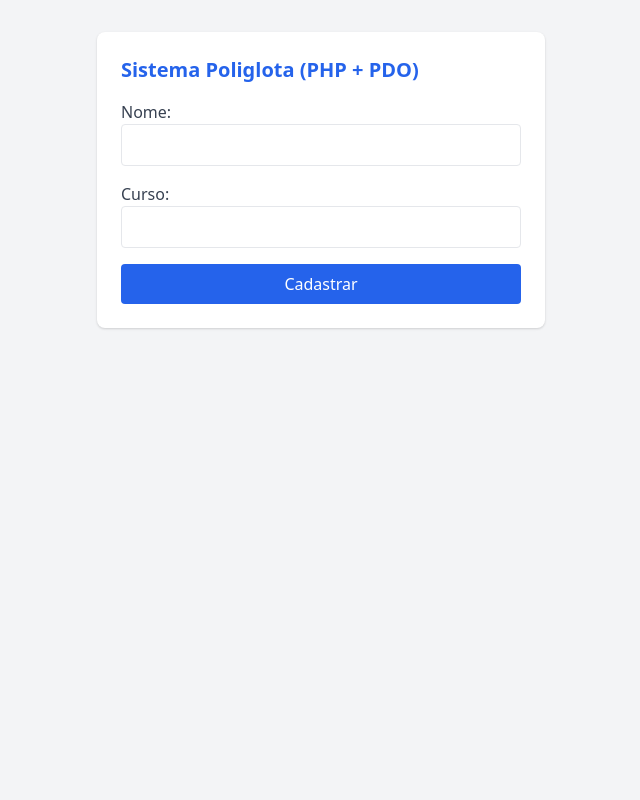
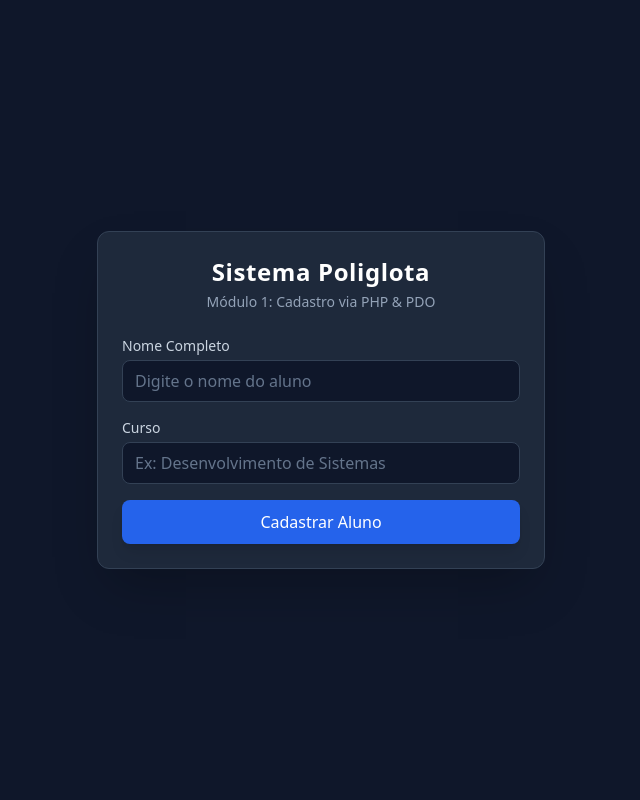
Before and after one commit to LuanStack/projeto-dev-poliglota, a PHP site: page / in a window 1280 px wide. Shown: the whole page, without its empty margins (319-959 px from the left). Run offline with PHP 8.4, Linux system fonts and the light colour scheme; some libraries are stand-ins or nearby versions.

Commit message:
Melhora o layout da interface PHP com Tailwind CSS

```diff
--- a/index.php
+++ b/index.php
@@ -1,5 +1,6 @@
 <?php
 $mensagem = "";
+$tipoMensagem = "";
 
 if ($_SERVER["REQUEST_METHOD"] == "POST") {
     $nome = $_POST["nome"];
@@ -16,9 +17,11 @@ if ($_SERVER["REQUEST_METHOD"] == "POST") {
             ':curso' => $curso
         ]);
 
-        $mensagem = "Cadastrado no MySQL com sucesso via PDO! Aguardando o Java.";
+        $mensagem = "Aluno cadastrado com sucesso! Aguardando processamento Java.";
+        $tipoMensagem = "sucesso";
     } catch (PDOException $e) {
         $mensagem = "Erro no cadastro: " . $e->getMessage();
+        $tipoMensagem = "erro";
     }
 }
 ?>
@@ -27,30 +30,49 @@ if ($_SERVER["REQUEST_METHOD"] == "POST") {
 <html lang="pt-br">
 <head>
     <meta charset="UTF-8">
-    <title>Sistema Poliglota - PHP</title>
-    <link href="https://cdn.jsdelivr.net/npm/tailwindcss@2.2.19/dist/tailwind.min.css" rel="stylesheet">
+    <meta name="viewport" content="width=device-width, initial-scale=1.0">
+    <title>Sistema Poliglota - Cadastro</title>
+    <script src="https://cdn.tailwindcss.com"></script>
 </head>
-<body class="bg-gray-100 p-8">
-    <div class="max-w-md mx-auto bg-white p-6 rounded-lg shadow">
-        <h2 class="text-xl font-bold mb-4 text-blue-600">Sistema Poliglota (PHP + PDO)</h2>
+<body class="bg-slate-900 min-h-screen flex items-center justify-center p-4">
 
-        <form method="POST">
-            <div class="mb-4">
-                <label class="block text-gray-700">Nome:</label>
-                <input type="text" name="nome" required class="w-full p-2 border rounded">
+    <div class="w-full max-w-md bg-slate-800 border border-slate-700 rounded-xl shadow-2xl p-6">
+
+        <div class="mb-6 text-center">
+            <h1 class="text-2xl font-bold text-white tracking-wide">Sistema Poliglota</h1>
+            <p class="text-slate-400 text-sm mt-1">Módulo 1: Cadastro via PHP & PDO</p>
+        </div>
+
+        <form method="POST" class="space-y-4">
+            <div>
+                <label class="block text-sm font-medium text-slate-300 mb-1">Nome Completo</label>
+                <input type="text" name="nome" placeholder="Digite o nome do aluno" required
+                    class="w-full px-3 py-2 bg-slate-900 border border-slate-700 rounded-lg text-white placeholder-slate-500 focus:outline-none focus:ring-2 focus:ring-blue-500 focus:border-transparent transition">
             </div>
 
-            <div class="mb-4">
-                <label class="block text-gray-700">Curso:</label>
-                <input type="text" name="curso" required class="w-full p-2 border rounded">
+            <div>
+                <label class="block text-sm font-medium text-slate-300 mb-1">Curso</label>
+                <input type="text" name="curso" placeholder="Ex: Desenvolvimento de Sistemas" required
+                    class="w-full px-3 py-2 bg-slate-900 border border-slate-700 rounded-lg text-white placeholder-slate-500 focus:outline-none focus:ring-2 focus:ring-blue-500 focus:border-transparent transition">
             </div>
 
-            <button type="submit" class="w-full bg-blue-600 text-white p-2 rounded hover:bg-blue-700">Cadastrar</button>
+            <button type="submit"
+                class="w-full py-2.5 px-4 bg-blue-600 hover:bg-blue-500 text-white font-medium rounded-lg shadow-lg hover:shadow-blue-500/20 active:scale-[0.98] transition duration-150">
+                Cadastrar Aluno
+            </button>
         </form>
 
         <?php if ($mensagem): ?>
-            <p class="mt-4 text-green-600 text-sm"><?= $mensagem ?></p>
+            <div class="mt-5 p-3 rounded-lg text-sm border flex items-start gap-2
+                <?= $tipoMensagem === 'sucesso'
+                    ? 'bg-emerald-950/50 border-emerald-500/40 text-emerald-300'
+                    : 'bg-rose-950/50 border-rose-500/40 text-rose-300' ?>">
+                <span><?= $tipoMensagem === 'sucesso' ? '✓' : '✕' ?></span>
+                <p><?= htmlspecialchars($mensagem) ?></p>
+            </div>
         <?php endif; ?>
+
     </div>
+
 </body>
 </html>
```
